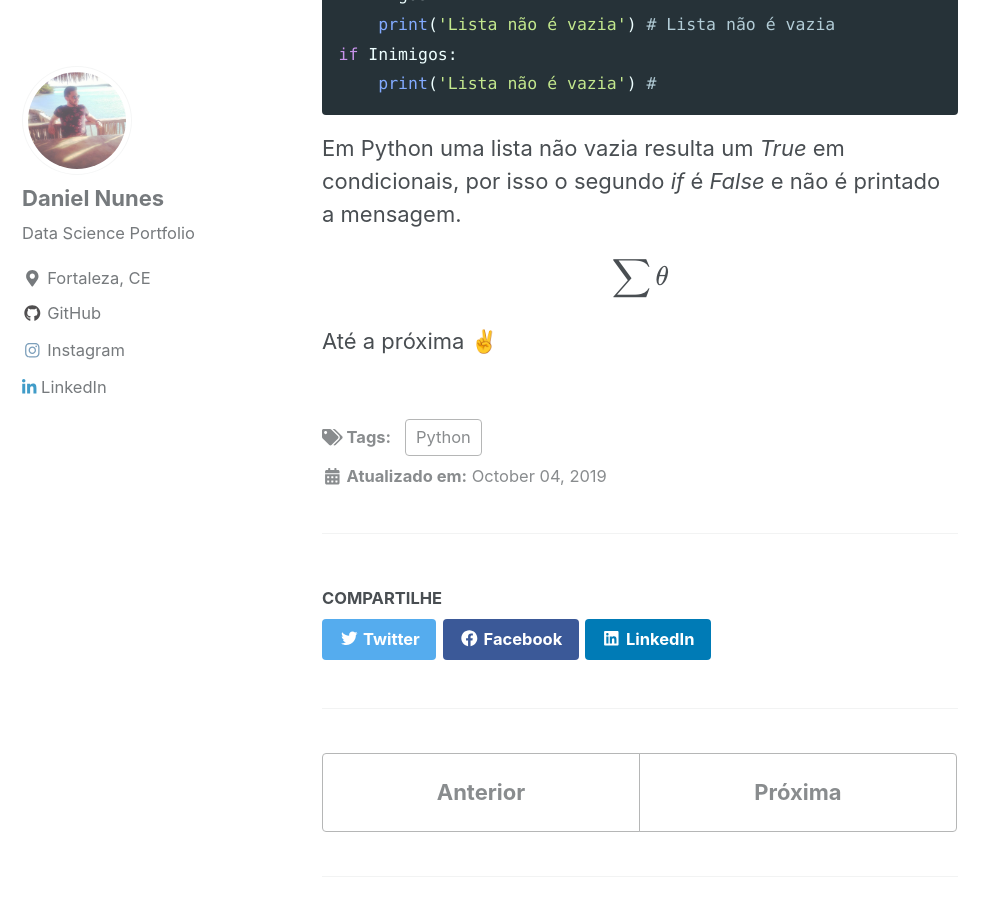
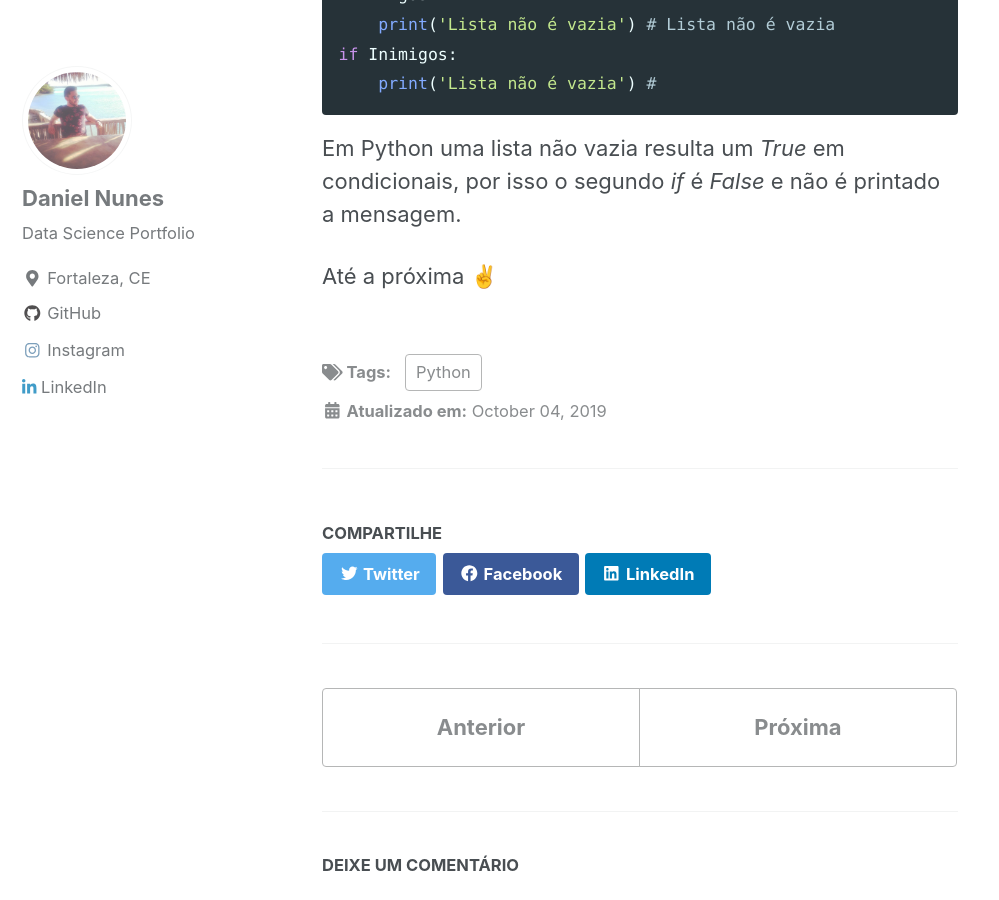
Before and after one commit to danielmnunes/danielmnunes.github.io, a Jekyll site: the page built from _posts/2019-10-04-lista-vazia.md, in a window 1280 px wide and 900 px high, scrolled down 928 px. Shown: the whole window, without its empty margins (0-999 px from the left). Built offline with Jekyll 4.4.1, drawn with Linux system fonts in a browser that asks for light colours; cached includes are drawn as plain includes; nearby versions of some CDN libraries; emoji names are drawn with the system emoji font; formulas are drawn with MathJax 3; comment, search, counter and statistics services are not loaded.

Commit message:
Update 2019-10-04-lista-vazia.md

```diff
--- a/_posts/2019-10-04-lista-vazia.md
+++ b/_posts/2019-10-04-lista-vazia.md
@@ -35,6 +35,5 @@ if Inimigos:
 
 Em Python uma lista não vazia resulta um *True* em condicionais, por isso o segundo *if* é *False* e não é printado a mensagem.
 
-$$ \sum \theta $$
 
 Até a próxima :v:
```
